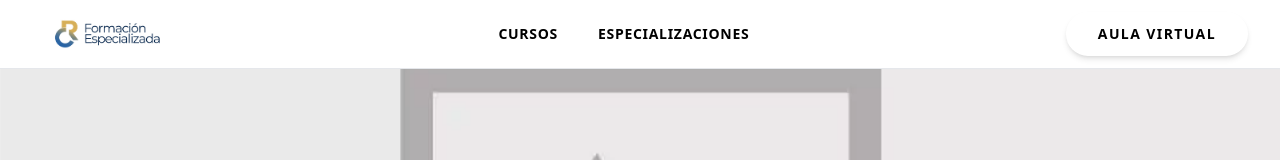
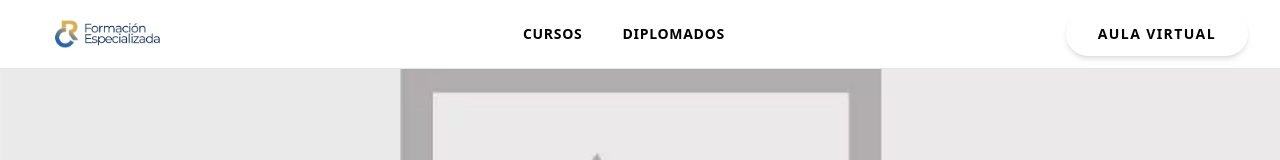
Before and after one commit to CR-Odontologia/Landing-Page, a Next.js app: page / in a window 1280 px wide. Shown: the top 160 px of the page. Built offline with nearby package versions, Linux system fonts and the light colour scheme.

Commit message:
chore: replace specializations with diplomas

```diff
--- a/src/components/nav/NavBar.tsx
+++ b/src/components/nav/NavBar.tsx
@@ -11,7 +11,7 @@ const Navbar = () => {
 
     const navLinks = [
         { title: "CURSOS", href: "/cursos" },
-        { title: "ESPECIALIZACIONES", href: "/especializaciones" },
+        { title: "DIPLOMADOS", href: "/diplomados" },
     ];
 
     return (
--- a/src/components/sections/Footer.tsx
+++ b/src/components/sections/Footer.tsx
@@ -42,7 +42,7 @@ const Footer = () => {
                     <div>
                         <h4 className="text-lg font-bold mb-6 text-[#d7af58]">Enlaces</h4>
                         <ul className="space-y-3">
-                            {["Inicio", "Cursos", "Especialidades", "Nosotros"].map((item) => (
+                            {["Inicio", "Cursos", "Diplamdos", "Nosotros"].map((item) => (
                                 <li key={item}>
                                     <Link href={`/${item.toLowerCase()}`} className="text-gray-300 hover:text-white text-sm flex items-center gap-2">
                                         <ChevronRight size={14} />
--- a/src/components/sections/Programs.tsx
+++ b/src/components/sections/Programs.tsx
@@ -16,11 +16,11 @@ const Programs = () => {
             description: "Actualización continua para el profesional moderno."
         },
         {
-            title: "ESPECIALIZACIONES",
+            title: "DIPLOMADOS",
             subtitle: "CONOCE NUESTRAS",
             image: "/images/placeholder.webp",
-            href: "/especializaciones",
-            description: "Formación de postgrado con certificación internacional."
+            href: "/diplomados",
+            description: "Formación de especialidades con certificación internacional."
         }
     ];
 
```
